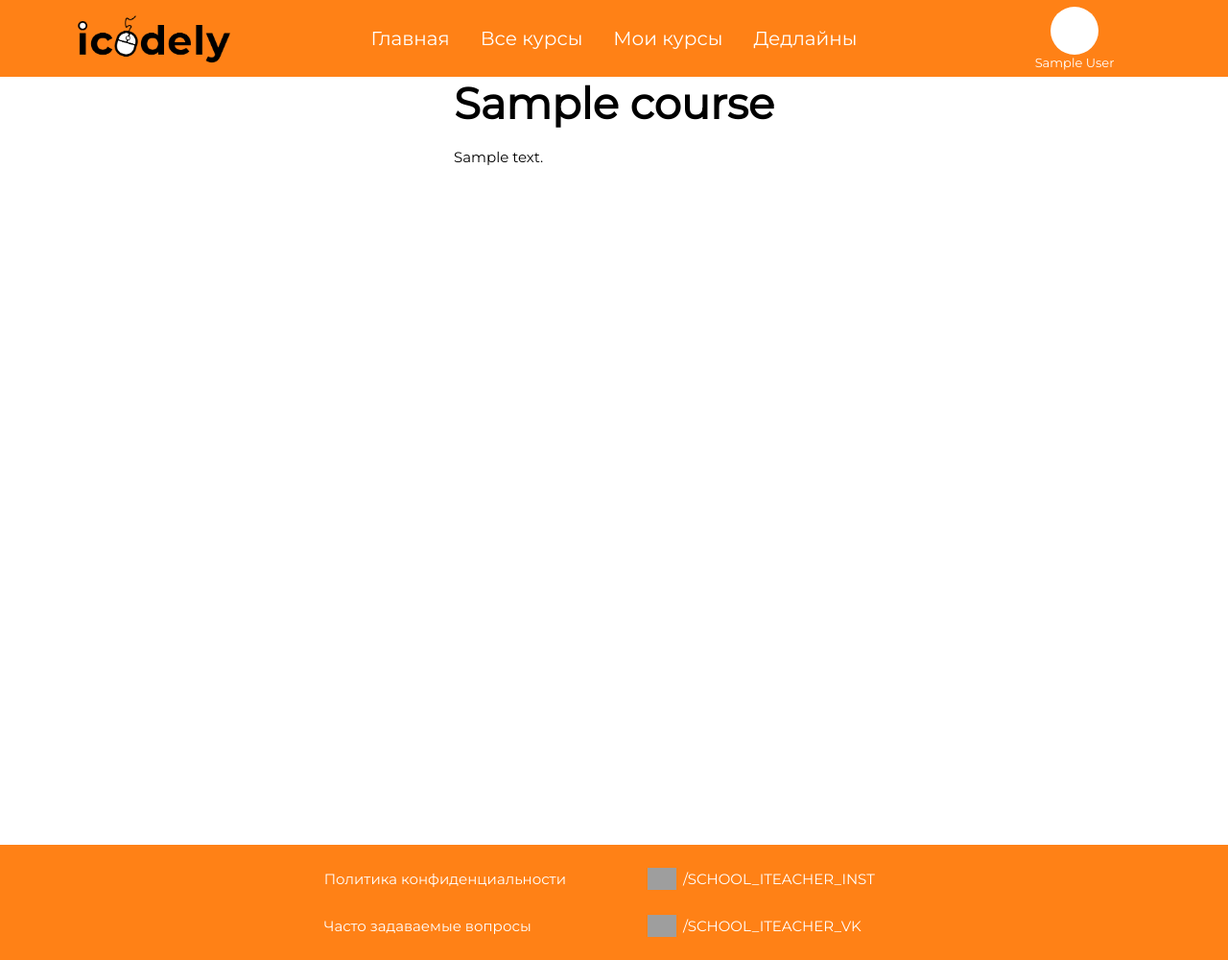
After one commit to onixuniverse/icodely, a Django app: page /courses/1/about/ in a window 1280 px wide. The commit adds this page. Shown: the whole page at 96% size. Run offline with Django 4.2, Linux system fonts and the light colour scheme; a user stored in the database is signed in; tables that the repository leaves empty hold one stand-in row (values such as "Sample post"); grey boxes are pictures that could not be loaded.

Commit message:
update courses security & update add.css

```diff
--- a/courses/static/css/app.css
+++ b/courses/static/css/app.css
@@ -32,7 +32,7 @@ html, body{
 /* header */
 .common_header{
     height: 80px;
-    background: #FF8218;
+    background: rgba(255, 129, 22, 1);;
     position: relative;
     display: flex;
     align-items: center;
@@ -40,7 +40,7 @@ html, body{
     flex-direction: row;
 }
 
-.common_header .logo{
+.logo{
     width: 200px;
     position: relative;
 }
@@ -56,6 +56,7 @@ html, body{
     height: 50px;
     border-radius: 100%;
     background-color: white;
+    overflow: hidden;
 }
 
 .common_header .account{
@@ -79,13 +80,13 @@ html, body{
     position: relative;
     display: flex;
     align-items: center;
+    justify-content: center;
     flex-direction: row;
     width: 800px;
     gap: 32px;
     font-size: 20px;
     font-weight: 500;
     padding: 0px 150px;
-    justify-content: center
 }
 
 .nav_btn_header{
@@ -153,7 +154,7 @@ html, body{
 footer{
     width: 100%;
     height: 120px;
-    background: #FF8218;
+    background: rgba(255, 129, 22, 1);
     align-items: center;
     display: flex;
     justify-content: center;
@@ -405,7 +406,7 @@ button{
 
 
 @media screen and (max-width: 1440px){
-    .common_header .logo{
+    .logo{
         width: 160px;
     }
 
@@ -418,8 +419,20 @@ button{
     }
 }
 
-@media screen and (max-width: 1280px){
-    .common_header .logo{
+@media screen and (max-width: 1350px){
+    .nav-links{
+        padding: 0px 0px;
+    }
+}
+
+@media screen and (max-width: 1024px){
+    .nav-links{
+        padding: 0px 0px;
+        width: 600px;
+        font-size: 17px;
+    }
+
+    .logo{
         width: 140px;
     }
 
@@ -427,12 +440,17 @@ button{
         width: 140px;
     }
 
-    .nav-links{
-        padding: 0px 55px;
+    .to_acc{
+        font-size: 11px;
+    }
+
+    .common_header .acc_background{
+        width: 45px;
+        height: 45px;
     }
 }
 
-@media screen and (max-width: 1024px){
+@media screen and (max-width: 900px){
     .navbar{
         padding: 0%;
     }
@@ -489,8 +507,8 @@ button{
         display: none;
     }
 
-    .common_header .logo{
-        width: 150px;
+    .logo{
+        width: 130px;
         margin-left: 20px;
     }
 
--- /dev/null
+++ b/courses/templates/courses/about_course.html
@@ -0,0 +1,21 @@
+{% extends 'courses/base.html' %}
+{% load static %}
+
+{% block links %}
+    <link href="{% static 'css/my_courses.css' %}" rel="stylesheet">
+    <link href="{% static 'css/course.css' %}" rel="stylesheet">
+{% endblock links %}
+
+{% block title %}
+    {{ title }}
+{% endblock title %}
+
+{% block content %}
+    <div class="content">
+        <h2>{{ course.title }}</h2>
+        <br>
+        <h3>{{ course.description }}</h3>
+
+
+    </div>
+{% endblock content %}
--- a/courses/templates/courses/account.html
+++ b/courses/templates/courses/account.html
@@ -10,6 +10,7 @@
 
       gtag('config', 'G-T00PP3FYVR');
     </script>
+    <!-- Yandex.Metrika counter --> <script type="text/javascript" > (function(m,e,t,r,i,k,a){m[i]=m[i]||function(){(m[i].a=m[i].a||[]).push(arguments)}; m[i].l=1*new Date(); for (var j = 0; j < document.scripts.length; j++) {if (document.scripts[j].src === r) { return; }} k=e.createElement(t),a=e.getElementsByTagName(t)[0],k.async=1,k.src=r,a.parentNode.insertBefore(k,a)}) (window, document, "script", "https://mc.yandex.ru/metrika/tag.js", "ym"); ym(94762547, "init", { clickmap:true, trackLinks:true, accurateTrackBounce:true }); </script> <noscript><div><img src="https://mc.yandex.ru/watch/94762547" style="position:absolute; left:-9999px;" alt="" /></div></noscript> <!-- /Yandex.Metrika counter -->
 
     <meta charset="UTF-8">
     <title>My account</title>
--- a/courses/templates/courses/base.html
+++ b/courses/templates/courses/base.html
@@ -12,6 +12,7 @@
 
       gtag('config', 'G-T00PP3FYVR');
     </script>
+    <!-- Yandex.Metrika counter --> <script type="text/javascript" > (function(m,e,t,r,i,k,a){m[i]=m[i]||function(){(m[i].a=m[i].a||[]).push(arguments)}; m[i].l=1*new Date(); for (var j = 0; j < document.scripts.length; j++) {if (document.scripts[j].src === r) { return; }} k=e.createElement(t),a=e.getElementsByTagName(t)[0],k.async=1,k.src=r,a.parentNode.insertBefore(k,a)}) (window, document, "script", "https://mc.yandex.ru/metrika/tag.js", "ym"); ym(94762547, "init", { clickmap:true, trackLinks:true, accurateTrackBounce:true }); </script> <noscript><div><img src="https://mc.yandex.ru/watch/94762547" style="position:absolute; left:-9999px;" alt="" /></div></noscript> <!-- /Yandex.Metrika counter -->
 
     <link href="{% static 'css/app.css' %}" rel="stylesheet">
     <link href="{% static 'css/store.css' %}" rel="stylesheet">
@@ -26,7 +27,7 @@
 <body>
 
     <header class="common_header">
-        <a href="#" class="logo_link"><img class="logo" src="{% static 'images/logo.png' %}" ></a>
+        <a href="{% url 'index' %}" class="logo_link"><img class="logo" src="{% static 'images/logo.png' %}" ></a>
 
         <nav class="nav-links">
             <a href="{% url 'index' %}" class="nav_btn_header">Главная<div class="line"></div></a>
--- a/courses/templates/courses/courses_list.html
+++ b/courses/templates/courses/courses_list.html
@@ -30,11 +30,11 @@
                     </div>
 
                     <nav class="course_container_buttons">
-                        <a href="{% url 'course' course.pk %}">
+                        <a href="{% url 'about_course' course.pk %}">
                             <button class="btn_details">Подробнее</button>
                         </a>
 
-                        <a href="{% url 'course' course.pk %}">
+                        <a href="{% url 'about_course' course.pk %}">
                             <button class="btn_buy_course">Купить</button>
                         </a>
                     </nav>
--- a/courses/templates/courses/index.html
+++ b/courses/templates/courses/index.html
@@ -11,6 +11,7 @@
 
       gtag('config', 'G-T00PP3FYVR');
     </script>
+    <!-- Yandex.Metrika counter --> <script type="text/javascript" > (function(m,e,t,r,i,k,a){m[i]=m[i]||function(){(m[i].a=m[i].a||[]).push(arguments)}; m[i].l=1*new Date(); for (var j = 0; j < document.scripts.length; j++) {if (document.scripts[j].src === r) { return; }} k=e.createElement(t),a=e.getElementsByTagName(t)[0],k.async=1,k.src=r,a.parentNode.insertBefore(k,a)}) (window, document, "script", "https://mc.yandex.ru/metrika/tag.js", "ym"); ym(94762547, "init", { clickmap:true, trackLinks:true, accurateTrackBounce:true }); </script> <noscript><div><img src="https://mc.yandex.ru/watch/94762547" style="position:absolute; left:-9999px;" alt="" /></div></noscript> <!-- /Yandex.Metrika counter -->
 
     <link href="{% static 'css/app.css' %}" rel="stylesheet">
     <link href="{% static 'css/transform.css' %}" rel="stylesheet">
--- a/courses/templates/courses/lesson.html
+++ b/courses/templates/courses/lesson.html
@@ -1,7 +1,7 @@
 {% extends 'courses/base.html' %}
 
 {% block page_name %}
-  {{ lesson.title }}
+  {{ title }}
 {% endblock page_name %}
 
 {% block page_title %}
--- a/courses/templates/courses/login_base.html
+++ b/courses/templates/courses/login_base.html
@@ -11,7 +11,7 @@
 
       gtag('config', 'G-T00PP3FYVR');
     </script>
-
+    <!-- Yandex.Metrika counter --> <script type="text/javascript" > (function(m,e,t,r,i,k,a){m[i]=m[i]||function(){(m[i].a=m[i].a||[]).push(arguments)}; m[i].l=1*new Date(); for (var j = 0; j < document.scripts.length; j++) {if (document.scripts[j].src === r) { return; }} k=e.createElement(t),a=e.getElementsByTagName(t)[0],k.async=1,k.src=r,a.parentNode.insertBefore(k,a)}) (window, document, "script", "https://mc.yandex.ru/metrika/tag.js", "ym"); ym(94762547, "init", { clickmap:true, trackLinks:true, accurateTrackBounce:true }); </script> <noscript><div><img src="https://mc.yandex.ru/watch/94762547" style="position:absolute; left:-9999px;" alt="" /></div></noscript> <!-- /Yandex.Metrika counter -->
     <link href="{% static 'css/new_login.css' %}" rel="stylesheet">
     <link href="{% static 'css/transform.css' %}" rel="stylesheet">
     <link rel="shortcut icon" href="logo.ico" type="image/x-icon">
--- a/courses/urls.py
+++ b/courses/urls.py
@@ -5,10 +5,11 @@ from . import views
 urlpatterns = [
     path("", views.index_page, name="index"),
 
-    path("courses/", views.AllCourses.as_view(), name="all_courses"),
-    path("courses/my", views.MyCourses.as_view(), name="my_courses"),
+    path("courses/", views.AllCoursesListView.as_view(), name="all_courses"),
+    path("courses/my", views.MyCoursesListView.as_view(), name="my_courses"),
     path("courses/teacher/my", views.TeachersCourses.as_view(), name="teacher_course"),
-    path("courses/<int:course_id>/", views.ShowCourse.as_view(), name="course"),
+    path("courses/<int:course_id>/", views.CourseLessonsDetailView.as_view(), name="course"),
+    path("courses/<int:course_id>/about/", views.AboutCourseDetailView.as_view(), name="about_course"),
     path("courses/<int:course_id>/lessons/<int:lesson_id>/", views.ShowLesson.as_view(), name="lesson"),
     # path("courses/<int:course_id>/lessons/<int:lesson_id>/test/<int:test_id>", views.Testing.as_view(),
     #      name="testing"),
--- a/courses/views.py
+++ b/courses/views.py
@@ -9,11 +9,10 @@ from django.views.generic import ListView, CreateView, DetailView
 
 from .forms import AddCourseForm, AddLessonForm, RegistrationUserForm, LoginUserForm
 from .models import Course, Lesson, UserToCourse
-from .mixins import MenuMixin, GroupRequiredMixin
-
+from .mixins import MenuMixin, GroupRequiredMixin, UserToCourseAccessMixin
 
 TITLE = "icodely"
-TITLE_WITH_DOT = " • icodely"
+TITLE_WITH_DOT = " • " + TITLE
 
 
 def to_courses_page(request):
@@ -23,7 +22,7 @@ def to_courses_page(request):
 
 # Index page
 def index_page(request):
-    return render(request, "courses/index.html")
+    return render(request, "courses/index.html", {"title": TITLE})
 
 
 # Account
@@ -112,7 +111,7 @@ class ProfileView(LoginRequiredMixin, DetailView):
 
 
 # Course & Lessons View
-class MyCourses(LoginRequiredMixin, MenuMixin, ListView):
+class MyCoursesListView(LoginRequiredMixin, MenuMixin, ListView):
     """List of all available courses"""
     model = Course
     template_name = "courses/my_courses.html"
@@ -154,7 +153,7 @@ class TeachersCourses(LoginRequiredMixin, GroupRequiredMixin, MenuMixin, ListVie
         return available_courses
 
 
-class AllCourses(LoginRequiredMixin, MenuMixin, ListView):
+class AllCoursesListView(LoginRequiredMixin, MenuMixin, ListView):
     model = Course
     template_name = "courses/courses_list.html"
     context_object_name = "courses"
@@ -170,7 +169,7 @@ class AllCourses(LoginRequiredMixin, MenuMixin, ListView):
         return Course.objects.filter(is_available=True).select_related("author")
 
 
-class ShowCourse(LoginRequiredMixin, MenuMixin, DetailView):
+class CourseLessonsDetailView(LoginRequiredMixin, UserToCourseAccessMixin, MenuMixin, DetailView):
     """Page of the selected course"""
     model = Course
     template_name = "courses/course.html"
@@ -179,9 +178,25 @@ class ShowCourse(LoginRequiredMixin, MenuMixin, DetailView):
 
     def get_context_data(self, *, object_list=None, **kwargs):
         context = super().get_context_data(**kwargs)
-        c_def = self.get_user_context(title=Course.title,
+        c_def = self.get_user_context(title=kwargs['object'].title + TITLE_WITH_DOT,
                                       lessons=Lesson.objects.filter(course_id=self.kwargs['course_id']),
-                                      lesson_status="Выполнено TEST")
+                                      lesson_status="N/A")
+
+        return dict(list(context.items()) + list(c_def.items()))
+
+    def get_object(self, query_set=None):
+        return Course.objects.get(id=self.kwargs['course_id'])
+
+
+class AboutCourseDetailView(LoginRequiredMixin, MenuMixin, DetailView):
+    model = Course
+    template_name = "courses/about_course.html"
+    context_object_name = "course"
+    login_url = reverse_lazy("login")
+
+    def get_context_data(self, *, object_list=None, **kwargs):
+        context = super().get_context_data(**kwargs)
+        c_def = self.get_user_context(title=kwargs['object'].title + TITLE_WITH_DOT)
 
         return dict(list(context.items()) + list(c_def.items()))
 
@@ -198,11 +213,12 @@ class ShowLesson(LoginRequiredMixin, MenuMixin, DetailView):
 
     def get_context_data(self, *, object_list=None, **kwargs):
         context = super().get_context_data(**kwargs)
-        c_def = self.get_user_context()
+        c_def = self.get_user_context(title=kwargs['object'].title + TITLE_WITH_DOT)
 
         return dict(list(context.items()) + list(c_def.items()))
 
     def get_object(self, query_set=None):
+        print(self.kwargs)
         return Lesson.objects.get(id=self.kwargs['lesson_id'])
 
 
@@ -216,7 +232,7 @@ class AddCourse(LoginRequiredMixin, GroupRequiredMixin, MenuMixin, CreateView):
 
     def get_context_data(self, *, object_list=None, **kwargs):
         context = super().get_context_data(**kwargs)
-        c_def = self.get_user_context(title="Добавить курс")
+        c_def = self.get_user_context(title="Добавить курс" + TITLE_WITH_DOT)
 
         return dict(list(context.items()) + list(c_def.items()))
 
@@ -237,7 +253,7 @@ class AddLesson(LoginRequiredMixin, GroupRequiredMixin, MenuMixin, CreateView):
 
     def get_context_data(self, *, object_list=None, **kwargs):
         context = super().get_context_data(**kwargs)
-        c_def = self.get_user_context(title="Добавить урок")
+        c_def = self.get_user_context(title="Добавить урок" + TITLE_WITH_DOT)
 
         return dict(list(context.items()) + list(c_def.items()))
 
```
Also changed, not shown: courses/mixins.py (+12 -0 lines).
